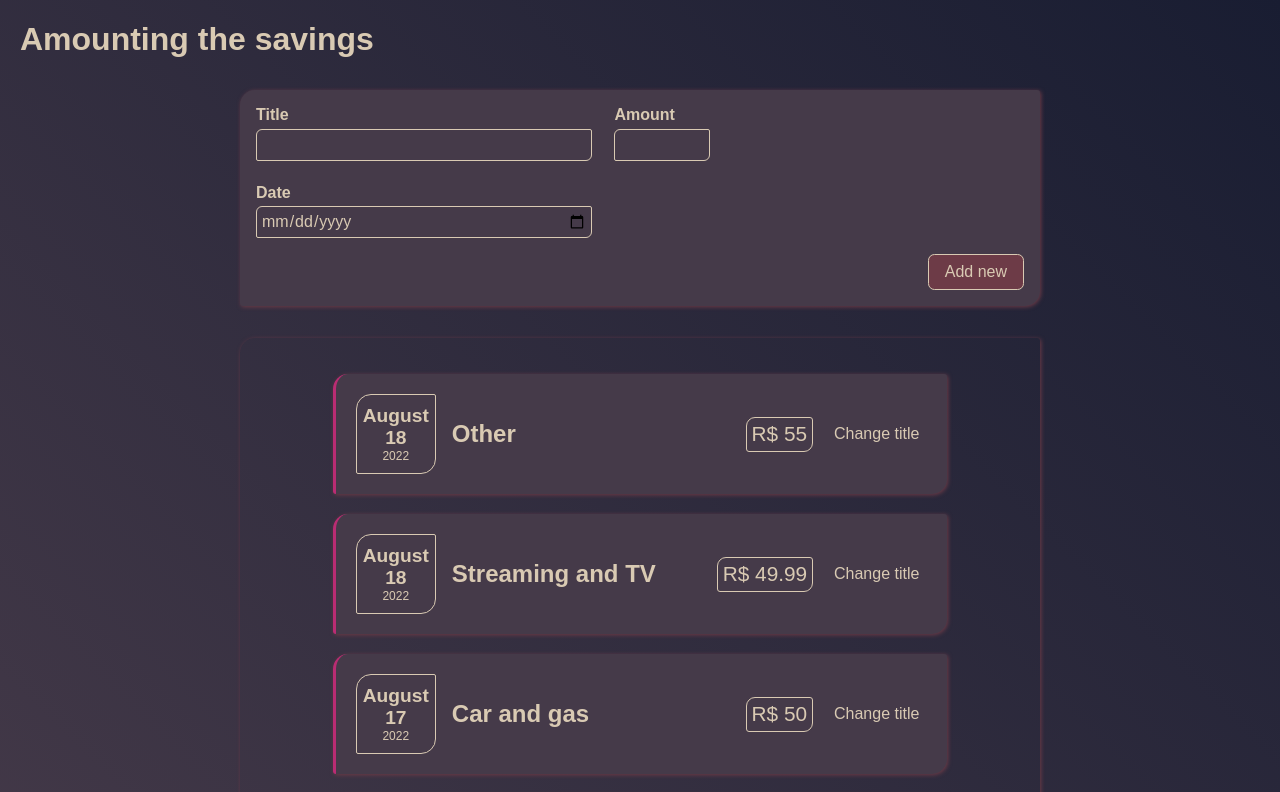
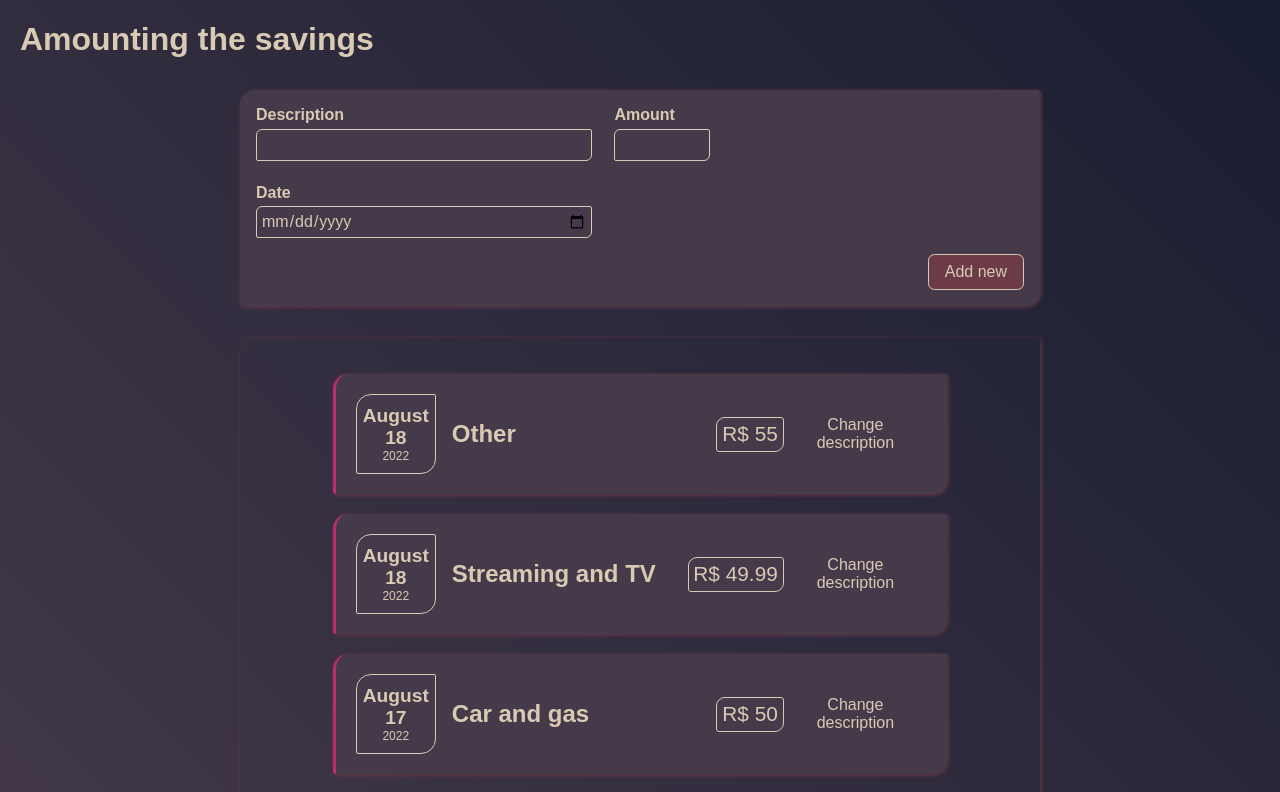
Before and after one commit to israeldvd/amounts-monitor, a React (Create React App) app in the folder react-complete/: page / in a window 1280 px wide. Shown: the top 792 px of the page. Built offline with nearby package versions, Linux system fonts and the light colour scheme; a web font is replaced by a local one.

Commit message:
Change the title word for 'description'

```diff
--- a/react-complete/src/App.js
+++ b/react-complete/src/App.js
@@ -5,26 +5,26 @@ const App = () => {
     const items = [
         {
             id: "0",
-            title: "Car and gas",
+            description: "Car and gas",
             cost: 50.0,
             date: new Date(2022, 8 - 1, 17),
         },
         {
             id: "1",
-            title: "Education bills",
+            description: "Education bills",
             cost: 400.0,
             date: new Date(2022, 8 - 1, 16),
         },
         {
             id: "2",
-            title: "Other",
+            description: "Other",
             cost: 55.0,
             date: new Date(2022, 8 - 1, 18),
         },
         {
             id: "3",
             date: new Date(2022, 8 - 1, 18),
-            title: "Streaming and TV",
+            description: "Streaming and TV",
             cost: 49.99,
         },
     ];
--- a/react-complete/src/components/Amounts/AmountItem.js
+++ b/react-complete/src/components/Amounts/AmountItem.js
@@ -5,23 +5,23 @@ import ItemDate from "./ItemDate";
 import "./AmountItem.css";
 
 const AmountItem = (props) => {
-    const [title, setTitle] = useState(props.title);
+    const [description, setDescription] = useState(props.description);
 
-    const titleChangeHandler = () => {
-        setTitle("Updated!");
+    const descriptionChangeHandler = () => {
+        setDescription("Updated!");
     };
 
     return (
         <Card className="whole_amount_item">
             <div className="item_data">
                 <div className="item_info">
-                    <h2 className="item_description">{title}</h2>
+                    <h2 className="item_description">{description}</h2>
                     <ItemDate date={props.date} />
                 </div>
                 <div className="item_cost">R$ {props.cost}</div>
             </div>
             <div>
-                <button onClick={titleChangeHandler}>Change title</button>
+                <button onClick={descriptionChangeHandler}>Change description</button>
             </div>
         </Card>
     );
--- a/react-complete/src/components/Amounts/Items.js
+++ b/react-complete/src/components/Amounts/Items.js
@@ -12,7 +12,7 @@ const Items = (props) => {
                         <AmountItem
                             key={item.id}
                             id={item.id}
-                            title={item.title}
+                            description={item.description}
                             cost={item.cost}
                             date={item.date}
                         />
--- a/react-complete/src/components/Expanding/AmountForm.js
+++ b/react-complete/src/components/Expanding/AmountForm.js
@@ -5,8 +5,8 @@ const AmountForm = () => {
         <form action="POST">
             <div className="settings">
                 <div className="setter">
-                    <label htmlFor="set-title">Title</label>
-                    <input type="text" name="set-title" />
+                    <label htmlFor="set-description">Description</label>
+                    <input type="text" name="set-description" />
                 </div>
                 <div className="setter">
                     <label htmlFor="set-amount">Amount</label>
```
